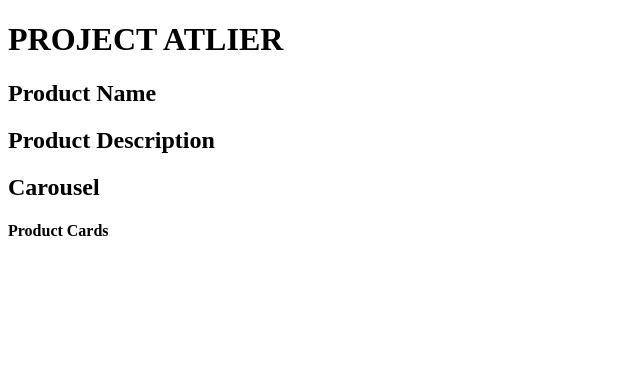
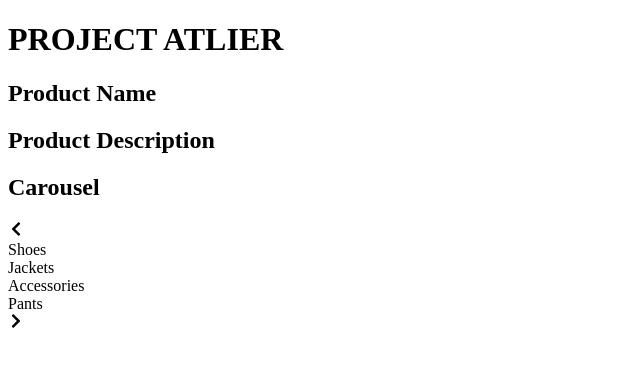
Before and after one commit to rpp30-fec-r34ct/FEC, a React app: page / in a window 1280 px wide. Shown: the top 366 px of the page, without its empty margins (0-640 px from the left). Built offline with nearby package versions, Linux system fonts and the light colour scheme; no server answers; the HTML template or start-up script is replaced by a standard one.

Commit message:
working arrow buttons

```diff
--- a/client/src/components/Carousel.jsx
+++ b/client/src/components/Carousel.jsx
@@ -1,16 +1,87 @@
 import React from 'react';
 import ProductCards from './ProductCards.jsx';
 import axios from 'axios';
+import { FaChevronRight, FaChevronLeft } from 'react-icons/fa';
+
+
+import css from './../styles.css';
+
 
 
 export default class Carousel extends React.Component {
+  constructor(props) {
+    super(props);
+    this.state = {
+      data: [
+        {
+          id: 1,
+          category: 'Shoes'
+        },
+
+        {
+          id: 2,
+          category: 'Jackets'
+        },
+
+        {
+          id: 3,
+          category: 'Accessories'
+        },
+
+        {
+          id: 4,
+          category: 'Pants'
+        }
+      ],
+      currentIndex: 0
+    }
+
+    this.goNext = this.goNext.bind(this);
+    this.goPrev = this.goPrev.bind(this);
+  }
+
+
+  goPrev() {
+    let index = this.state.currentIndex;
+
+    if (index > 0) {
+      index--;
+      this.setState({
+        currentIndex: index
+      });
+    }
+  }
+
+  goNext() {
+    let index = this.state.currentIndex;
+    let length = this.state.data.length;
+
+    if (index <= length - 1) {
+      index++;
+      this.setState({
+        currentIndex: index
+      });
+    }
+  }
+
+
+
+
 
 
   render() {
     return (
-      <div className="carousel">
+      <div className="carousel-wrapper">
         <h2>Carousel</h2>
-        <ProductCards />
+        <div className="carousel-container">
+          <FaChevronLeft className="left-arrow" onClick={this.goPrev} />
+          {this.state.data.map((item, index) => {
+            return (
+              <ProductCards key={item.id} item={item} />
+            )
+          })}
+          <FaChevronRight className="right-arrow" onClick={this.goNext} />
+        </div>
       </div>
     )
   }
--- /dev/null
+++ b/client/src/components/Comparison.jsx
@@ -0,0 +1,16 @@
+import React from 'react';
+
+
+export default class Comparison extends React.Component {
+
+
+  render() {
+
+    return (
+      <div className="comparison-table" >
+      </div >
+    )
+
+  }
+
+}
--- a/client/src/components/ProductCards.jsx
+++ b/client/src/components/ProductCards.jsx
@@ -1,4 +1,5 @@
 import React from 'react';
+import Comparison from './Comparison.jsx';
 
 
 export default class ProductCards extends React.Component {
@@ -7,7 +8,8 @@ export default class ProductCards extends React.Component {
   render() {
     return (
       <div className="product-cards">
-        <h4>Product Cards</h4>
+        {this.props.item.category}
+        {/* <Comparison /> */}
       </div>
     )
   }
--- a/client/src/index.jsx
+++ b/client/src/index.jsx
@@ -2,6 +2,8 @@ import React from 'react';
 import ReactDOM from 'react-dom';
 import axios from 'axios';
 import Carousel from './components/Carousel.jsx';
+import './styles.css';
+
 
 class App extends React.Component {
   constructor(props) {
--- a/package.json
+++ b/package.json
@@ -24,9 +24,11 @@
     "@babel/preset-env": "^7.15.0",
     "@babel/preset-react": "^7.14.5",
     "babel-loader": "^8.2.2",
+    "css-loader": "^6.2.0",
     "jest": "^27.1.0",
     "nodemon": "^2.0.12",
     "standard": "^16.0.3",
+    "style-loader": "^3.2.1",
     "webpack": "^5.51.1",
     "webpack-cli": "^4.8.0"
   },
@@ -34,6 +36,7 @@
     "axios": "^0.21.1",
     "express": "^4.17.1",
     "react": "^17.0.2",
-    "react-dom": "^17.0.2"
+    "react-dom": "^17.0.2",
+    "react-icons": "^4.2.0"
   }
 }
--- a/webpack.config.js
+++ b/webpack.config.js
@@ -9,7 +9,7 @@ module.exports = {
   module: {
     rules: [
       {
-        test: [/\.jsx$/],
+        test: /\.jsx$/,
         exclude: /node_modules/,
         use: {
           loader: 'babel-loader',
@@ -17,8 +17,11 @@ module.exports = {
             presets: ['@babel/preset-react', '@babel/preset-env']
           }
         }
+      },
+      {
+        test: /\.css$/,
+      use: ['style-loader', 'css-loader']
       }
     ]
   }
-
 };
```
Also changed, not shown: client/src/styles.css (+17 -0 lines), 1 other file (tests, documents, lock files or other folders).
